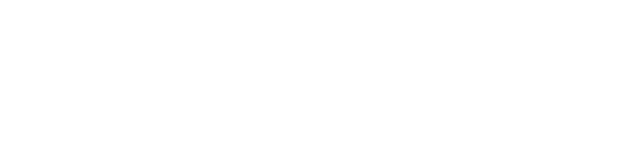
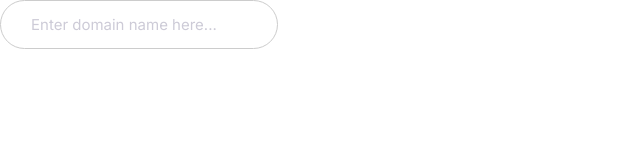
Before and after one commit to AbhinavJha01/VirtualCloudHost, a plain HTML site: page index.html in a window 1280 px wide. Shown: the full height of the page, 0-640 px from the left. Drawn offline with Linux system fonts and the light colour scheme.

Commit message:
Build input component

```diff
--- a/css/styles.css
+++ b/css/styles.css
@@ -203,3 +203,24 @@ a {
     font-size: 1.5rem;
   }
 }
+
+/* Input */
+
+.input {
+  border-radius: 30px;
+  border: 1px solid #ccc;
+  color: var(--color-headings);
+  font-size: 2rem;
+  outline: 0;
+  padding: 1.5rem 3rem;
+}
+
+::placeholder {
+  color: #cdcbd7;
+}
+
+@media screen and (min-width: 1024px) {
+  .input {
+    font-size: 1.5rem;
+  }
+}
--- a/index.html
+++ b/index.html
@@ -13,5 +13,7 @@
     <link rel="stylesheet" href="css/normalize.css" />
     <link rel="stylesheet" href="css/styles.css" />
   </head>
-  <body></body>
+  <body>
+    <input type="text" class="input" placeholder="Enter domain name here..." />
+  </body>
 </html>
```
